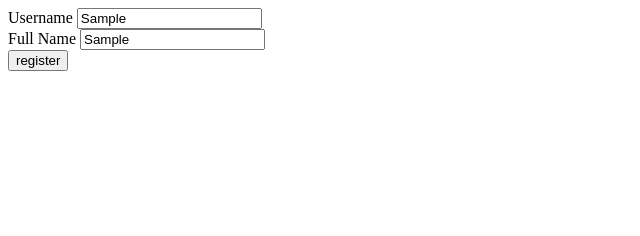
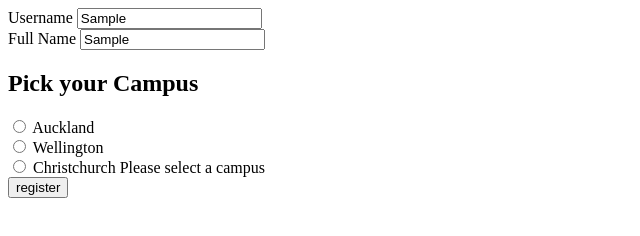
Before and after one commit to rscarlett1/javascript-intro, a plain HTML site: page index.html in a window 1280 px wide. Both pictures are taken after typing "Sample", "Sample" into the empty fields and a click on the input "register". Shown: the whole page, without its empty margins (0-640 px from the left). Drawn offline with Linux system fonts and the light colour scheme.

Commit message:
more form validation

```diff
--- a/index.html
+++ b/index.html
@@ -31,6 +31,27 @@
 			<span id="full-name-message"></span>
 		</div>
 
+		<h2>Pick your Campus</h2>
+
+		<div>
+			<input type="radio" name="campus">
+			<label for="auckland">Auckland</label>
+
+		</div>
+
+		<div>
+			<input type="radio" name="campus">
+			<label for="wellington">Wellington</label>
+
+		</div>
+
+		<div>
+			<input type="radio" name="campus">
+			<label for="christchurch">Christchurch</label>
+			<span id="campus-message"></span>
+
+		</div>
+
 		<input type="submit" value="register">
 
 		</form>
@@ -40,7 +61,7 @@
 
 
 
-
+<script src="js/patterns.js"></script>
 <script src="js/validation.js"></script>
 </body>
 </html>
--- /dev/null
+++ b/js/patterns.js
@@ -0,0 +1,2 @@
+var usernamePattern = new RegExp("^[a-zA-Z0-9._-]{3,20}$");
+var namePattern = RegExp("^[A-Za-z' .-]{1,30}$");
--- a/js/validation.js
+++ b/js/validation.js
@@ -1,14 +1,16 @@
 //Find the form
 
 var registrationForm = document.querySelector("#registration");
-var namePattern = RegExp("^[A-Za-z' .-]{1,30}$");
 
 //WAIT FOR USER TO SUBMIT THE FORM
 
 registrationForm.onsubmit = function(event) {
 
 	//Patterns to use in validation
-var usernamePattern = new RegExp("^[a-zA-Z0-9._-]{3,20}$");
+
+
+	// Count how many errors there are
+	var totalErrors = 0;
 
 	//Get references to the input fields
 	var usernameInput = document.querySelector("#username");
@@ -16,6 +18,10 @@ var usernameMessage = document.querySelector("#username-message")
 
 	var nameInput = document.querySelector("#fullname")
 	var nameMessage = document.querySelector("#full-name-message")
+	var campusMessage =document.querySelector("#campus-message")
+	var campusOptions = document.querySelectorAll("[name=campus]")
+
+	console.log("campusOptions");
 
 	// Check the username
 
@@ -28,6 +34,7 @@ if( usernamePattern.test(usernameInput.value)){
 		//Username is invalid
 		console.log("Username is invalid");
 		usernameMessage.innerHTML = "Username is Invalid";
+		totalErrors++;
 	}
 
 	// Check the name
@@ -42,8 +49,37 @@ if( namePattern.test(nameInput.value)){
 		nameMessage.innerHTML = "Name is Invalid";
 	}
 
+	// Loop over all the campus options
 
+	var campusIsSelected = false;
+	for(var i=0; i<campusOptions.length; i++){
+
+		//Chec if this Campus has been selected
+
+		if( campusOptions [i].checked ){
+			campusIsSelected = true;
+
+
+
+		}
+	}
+
+	// if campusIsSelected is still false
+
+	if( campusIsSelected == false) {
+		campusMessage.innerHTML = "Please select a campus";
+		totalErrors++;
+
+	} else{
+
+		campusMessage.innerHTML = "";
+	}
+
+	//If the total errors is greater than 0
+	if( totalErrors > 0) {
 	//Stop the form from submitting
 	event.preventDefault();
 
 	}
+
+}
```
Lines whose indentation alone changed are shown as unchanged.
